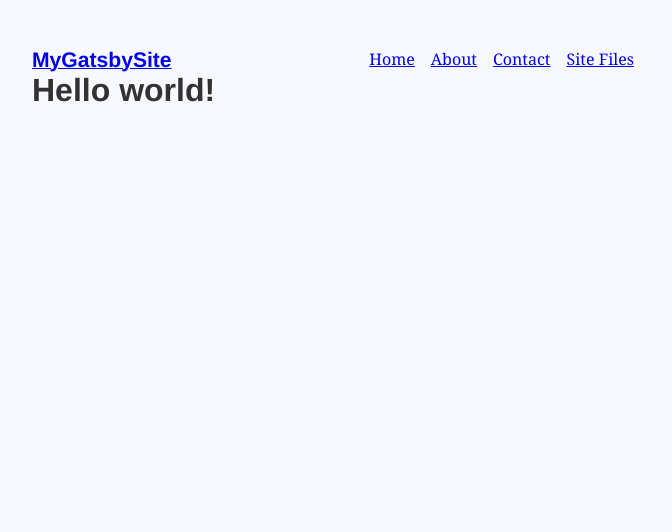
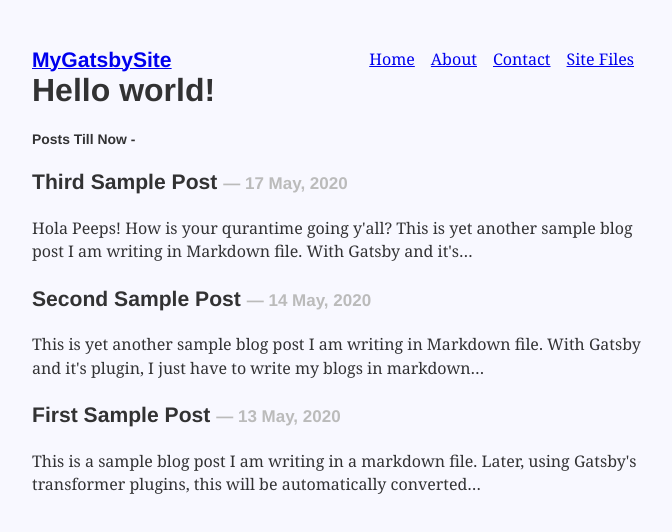
Before and after one commit to rajrajhans/gatsby-hello-world, a Gatsby site: page / in a window 1280 px wide. Shown: the whole page, without its empty margins (299-971 px from the left). Built offline with nearby package versions, Linux system fonts and the light colour scheme; Gatsby itself is replaced by a stand-in of ours; some packages are replaced by stand-ins of ours.

Commit message:
added markdown posts

```diff
--- a/src/pages/index.js
+++ b/src/pages/index.js
@@ -1,8 +1,40 @@
 import React from "react"
 import { Link } from "gatsby"
+import {graphql} from "gatsby"
 import Layout from "../components/layout"
 
-export default () =>
+export default ({data}) =>
 <Layout>
     <h1>Hello world!</h1>
+    <h5>{data.allMarkdownRemark.totalCount} Posts Till Now - </h5>
+
+    {data.allMarkdownRemark.edges.map(({node}) => (
+        <div key={node.id}>
+            <h3>{node.frontmatter.title}{" "}
+                <span className={"postDate"}>
+                    — {node.frontmatter.date}
+                </span>
+            </h3>
+
+            <p>{node.excerpt}</p>
+        </div>
+        ))}
+
 </Layout>
+
+export const query = graphql`
+    query MyQuery {
+  allMarkdownRemark(sort: {fields: [frontmatter___date], order: DESC    }) {
+    edges {
+      node {
+        id
+        frontmatter {
+          title
+          date(formatString: "DD MMMM, YYYY")
+        }
+        excerpt
+      }
+    }
+  }
+}
+`;
--- /dev/null
+++ b/src/pages/post2.md
@@ -0,0 +1,10 @@
+---
+title: "Second Sample Post"
+date: "2020-05-14"
+---
+
+This is yet another sample blog post I am writing in Markdown file. With Gatsby and it's plugin, I just have to write my blogs in markdown and they are automatically converted to actual blog posts! Amaze!
+
+Consectetur a erat nam at lectus. Eu consequat ac felis donec et. Tristique nulla aliquet enim tortor at auctor. Eu facilisis sed odio morbi quis commodo. Maecenas accumsan lacus vel facilisis volutpat est velit egestas dui. Commodo odio aenean sed adipiscing diam donec adipiscing tristique risus. Pellentesque pulvinar pellentesque habitant morbi tristique senectus et netus. Velit egestas dui id ornare arcu odio. Tempor orci eu lobortis elementum nibh. Molestie nunc non blandit massa.
+
+Turpis in eu mi bibendum neque. Massa id neque aliquam vestibulum morbi blandit. Vitae proin sagittis nisl rhoncus. Viverra nibh cras pulvinar mattis nunc. Amet consectetur adipiscing elit pellentesque habitant morbi tristique. Consectetur purus ut faucibus pulvinar elementum integer enim. Tincidunt augue interdum velit euismod in pellentesque massa placerat duis. Turpis egestas pretium aenean pharetra magna ac placerat vestibulum lectus. Proin sagittis nisl rhoncus mattis. Tortor at auctor urna nunc id cursus metus aliquam. Arcu risus quis varius quam. Nec dui nunc mattis enim ut tellus elementum. Id donec ultrices tincidunt arcu non sodales.
--- /dev/null
+++ b/src/pages/post3.md
@@ -0,0 +1,10 @@
+---
+title: "Third Sample Post"
+date: "2020-05-17"
+---
+Hola Peeps! How is your qurantime going y'all?
+This is yet another sample blog post I am writing in Markdown file. With Gatsby and it's plugin, I just have to write my blogs in markdown and they are automatically converted to actual blog posts! Amaze!
+
+Consectetur a erat nam at lectus. Eu consequat ac felis donec et. Tristique nulla aliquet enim tortor at auctor. Eu facilisis sed odio morbi quis commodo. Maecenas accumsan lacus vel facilisis volutpat est velit egestas dui. Commodo odio aenean sed adipiscing diam donec adipiscing tristique risus. Pellentesque pulvinar pellentesque habitant morbi tristique senectus et netus. Velit egestas dui id ornare arcu odio. Tempor orci eu lobortis elementum nibh. Molestie nunc non blandit massa.
+
+Turpis in eu mi bibendum neque. Massa id neque aliquam vestibulum morbi blandit. Vitae proin sagittis nisl rhoncus. Viverra nibh cras pulvinar mattis nunc. Amet consectetur adipiscing elit pellentesque habitant morbi tristique. Consectetur purus ut faucibus pulvinar elementum integer enim. Tincidunt augue interdum velit euismod in pellentesque massa placerat duis. Turpis egestas pretium aenean pharetra magna ac placerat vestibulum lectus. Proin sagittis nisl rhoncus mattis. Tortor at auctor urna nunc id cursus metus aliquam. Arcu risus quis varius quam. Nec dui nunc mattis enim ut tellus elementum. Id donec ultrices tincidunt arcu non sodales.
--- a/src/styles/global.css
+++ b/src/styles/global.css
@@ -1,3 +1,14 @@
 html{
     background-color: ghostwhite;
 }
+
+.postDate{
+    color:#bbb;
+    font-size: 17px;
+}
+
+@media only screen and (min-device-width : 320px) and (max-device-width : 480px) {
+    h1{
+
+    }
+}
```
